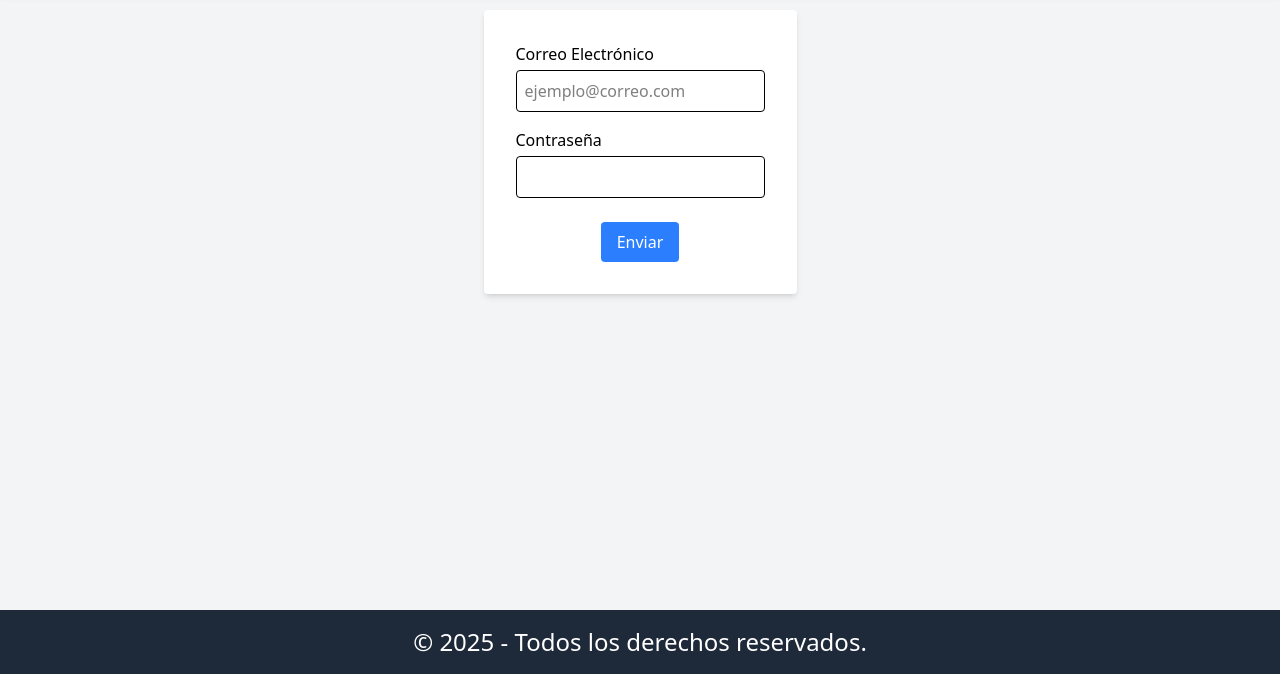
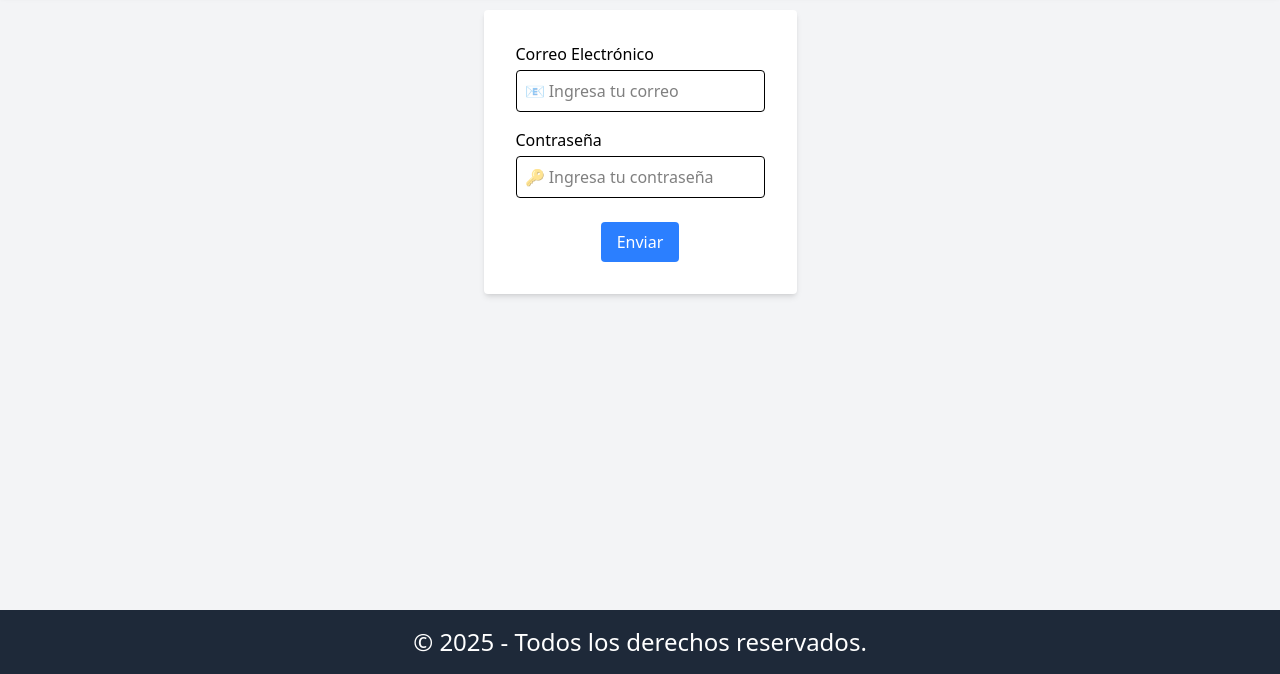
Before and after one commit to JerlibGnzlz/registro-de-notas, a plain HTML site: page client/src/pages/auth/login/login.html in a window 1280 px wide. Shown: the part 126-800 px from the top of the page. Drawn offline with nearby package versions, Linux system fonts and the light colour scheme; some packages are replaced by stand-ins of ours; a script that the page names is missing.

Commit message:
iconos en login y register

```diff
--- a/client/src/pages/auth/login/login.html
+++ b/client/src/pages/auth/login/login.html
@@ -1,9 +1,8 @@
 <!DOCTYPE html>
 <html lang="es">
-
   <head>
-  <meta charset="UTF-8">
-  <meta name="viewport" content="width=device-width, initial-scale=1.0">
+    <meta charset="UTF-8" />
+    <meta name="viewport" content="width=device-width, initial-scale=1.0" />
     <link
       rel="shortcut icon"
       href="../../../assets/img/logo_tareas.png"
@@ -110,20 +109,35 @@
 
     <!-- Contenedor para centrar el formulario en la pantalla -->
     <div class="flex items-center justify-center">
-    <form id="loginForm" class="flex flex-col items-center justify-center space-y-4 bg-white p-8 rounded shadow-md">
+      <form
+        id="loginForm"
+        class="flex flex-col items-center justify-center space-y-4 bg-white p-8 rounded shadow-md"
+      >
         <div class="flex flex-col w-full">
           <label for="emailInput" class="mb-1">Correo Electrónico</label>
-        <input type="email" id="emailInput" class="border p-2 rounded" placeholder="ejemplo@correo.com">
+          <input
+            type="email"
+            id="emailInput"
+            class="border p-2 rounded"
+            placeholder="📧 Ingresa tu correo"
+          />
         </div>
 
         <div class="flex flex-col w-full">
           <label for="passwordInput" class="mb-1">Contraseña</label>
-        <input type="password" id="passwordInput" class="border p-2 rounded">
+          <input
+            type="password"
+            id="passwordInput"
+            class="border p-2 rounded"
+            placeholder="🔑 Ingresa tu contraseña"
+          />
         </div>
 
-
-      <button type="submit" id="registerButton"
-        class="mt-2 bg-blue-500 text-white px-4 py-2 rounded hover:bg-blue-600 active:bg-blue-700 rounded-x2">
+        <button
+          type="submit"
+          id="registerButton"
+          class="mt-2 bg-blue-500 text-white px-4 py-2 rounded hover:bg-blue-600 active:bg-blue-700 rounded-x2"
+        >
           Enviar
         </button>
       </form>
@@ -141,5 +155,4 @@
     </script>
     <script src="../login/login.js" type="module"></script>
   </body>
-
 </html>
```
Also changed, not shown: client/src/pages/auth/register/register.html (+5 -3 lines). Lines whose indentation alone changed are shown as unchanged.
